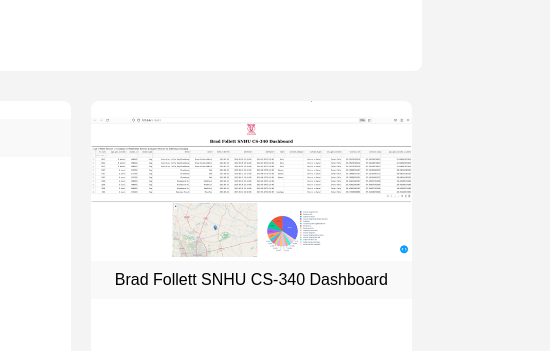
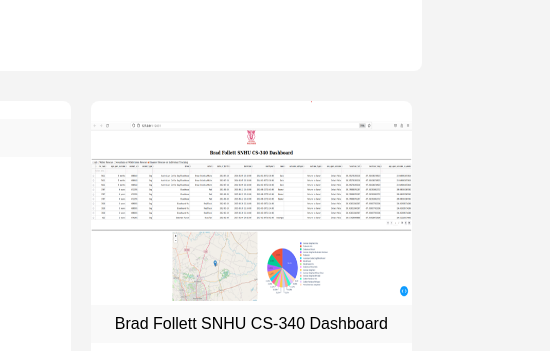
Before and after one commit to BradFollett/bradfollett.github.io, a plain HTML site: page index.html in a window 1280 px wide. Shown: the part 203-554 px from the top of the page, 730-1280 px from the left. Drawn offline with Linux system fonts and the light colour scheme.

Commit message:
testing image 3 size

```diff
--- a/index.html
+++ b/index.html
@@ -75,7 +75,7 @@
                 <p>Description of photo 2</p>
             </div>
             <div>
-                <img src="images/database.png" alt="Brad Follett SNHU CS-340 Dashboard" style="height: auto;">
+                <img src="images/database.png" alt="Brad Follett SNHU CS-340 Dashboard" style="height: 200px;">
                 <p>Brad Follett SNHU CS-340 Dashboard</p>
             </div>
         </div>
```
